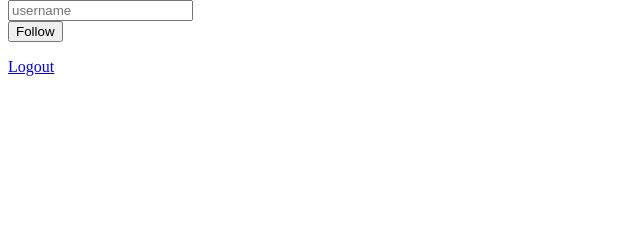
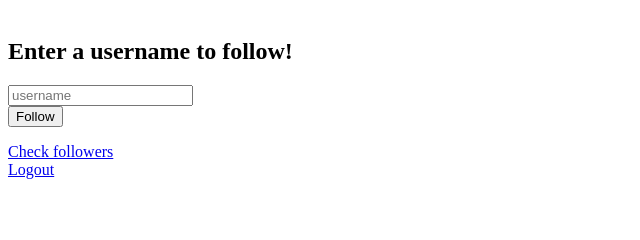
Before and after one commit to mkarroqe/Finstagram, a Flask app: page /home in a window 1280 px wide. Shown: the part 146-386 px from the top of the page, without its empty margins (0-640 px from the left). Run offline with Flask 2, Linux system fonts and the light colour scheme; the visitor is signed in with stand-in values (Sample User, id 1); data that the repository does not hold is empty.

Commit message:
Can now see follower posts

```diff
--- a/app.py
+++ b/app.py
@@ -95,9 +95,9 @@ def home():
     user = session['username']
     cursor = conn.cursor()
     query = '''SELECT photoID ,photoPoster, firstName, lastName, filepath, postingDate, caption FROM
-    Photo JOIN Person ON Person.username = Photo.photoPoster WHERE photoPoster = %s ORDER BY postingDate DESC '''
+    Photo JOIN Person ON Person.username = Photo.photoPoster WHERE (photoPoster = %s  AND allFollowers = 1) OR photoPoster IN (SELECT username_followed AS photoPoster FROM Follow WHERE username_follower = %s AND followstatus=1) ORDER BY postingDate DESC '''
     # query = "SELECT * FROM Photo WHERE photoPoster = %s ORDER BY postingDate DESC"
-    cursor.execute(query, (user))
+    cursor.execute(query, (user, user))
     data = cursor.fetchall()
     cursor.close()
     return render_template('home.html', username=user, photos=data)
@@ -115,7 +115,29 @@ def follow():
     cursor.execute(ins, (followee,user, 0))
     conn.commit()
     cursor.close()
-    return render_template('home.html')
+    return redirect(url_for('home'))
+
+@app.route('/follow_accept', methods=['GET', 'POST'])
+def followAccept():
+    user = session['username']
+    follower = request.form["follower"]
+    cursor = conn.cursor()
+    ins = "UPDATE Follow SET followstatus=1 WHERE username_followed = %s AND username_follower = %s"
+    cursor.execute(ins, (user, follower))
+    conn.commit()
+    cursor.close()
+    return redirect(url_for('home'))
+
+@app.route('/follow_requests', methods=['GET', 'POST'])
+def followRequests():
+    user = session['username']
+    cursor = conn.cursor()
+    ins = "SELECT * FROM Follow WHERE username_followed = %s AND followstatus != 1"
+    cursor.execute(ins, (user))
+    data = cursor.fetchall()
+    conn.commit()
+    cursor.close()
+    return render_template("follow_requests.html", requests = data)
 
 @app.route('/post_photo', methods=['GET', 'POST'])
 def postPhoto():
--- a/templates/home.html
+++ b/templates/home.html
@@ -39,7 +39,8 @@ Change to styled div
 	</tr>
 {% endfor %}
 </table>
-
+<br>
+<h2>Enter a username to follow!</h2>
 <form action="/follow" method="POST">
 	<input type="text" name = "username" placeholder="username" required/> </br>
 	<input type="submit" value = Follow />
@@ -48,6 +49,8 @@ Change to styled div
 	{% endif %}
 </form>
 
+<a href="/follow_requests">Check followers</a>
+<br>
 <a href="/logout">Logout</a>
 
 </body>
```
Also changed, not shown: templates/follow_requests.html (added, +22 -0 lines).
